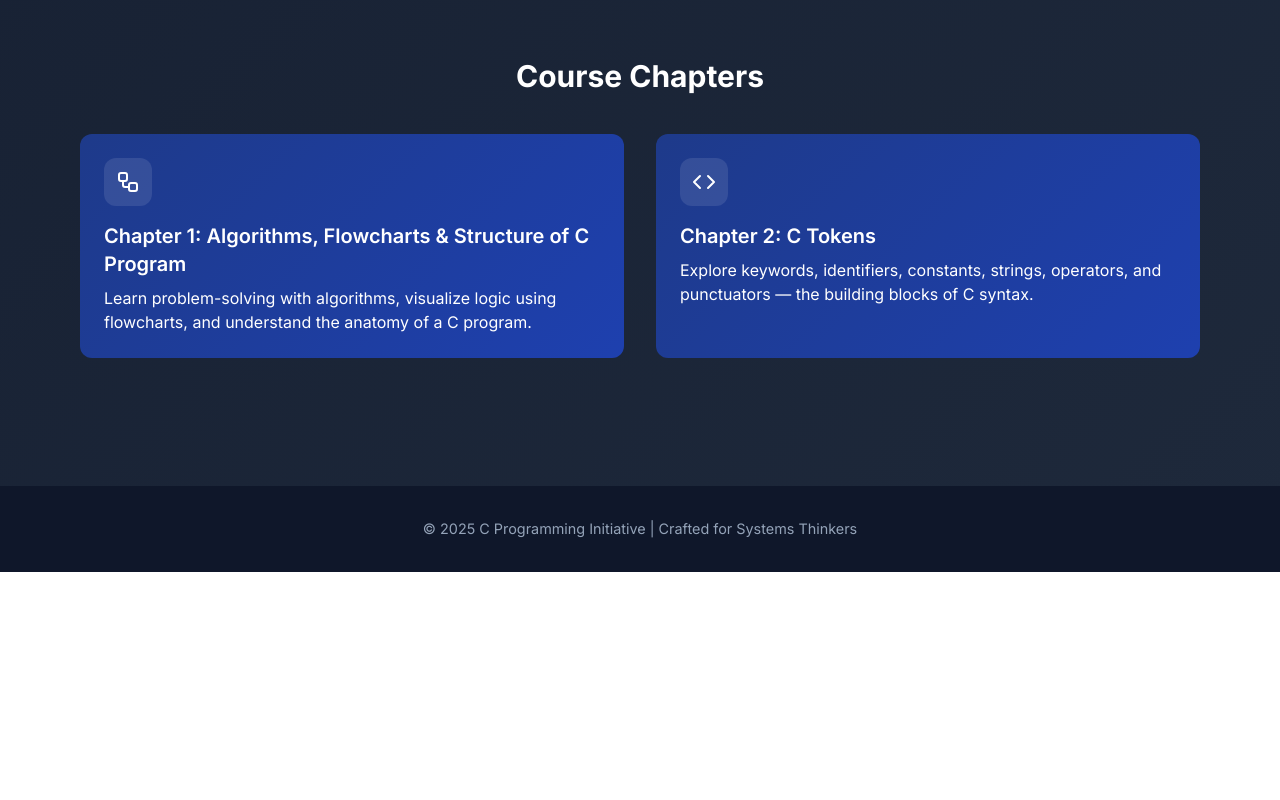
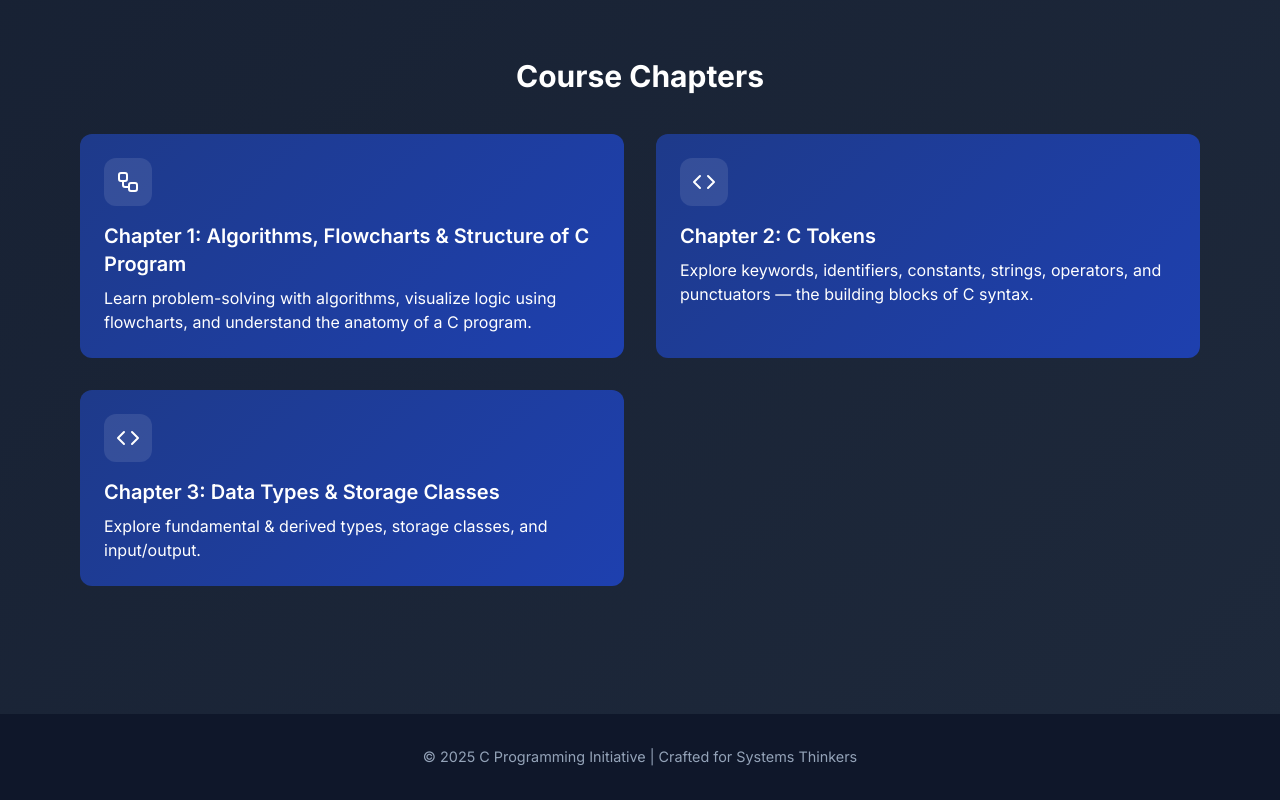
Before and after one commit to bharat215eee/c-book, a plain HTML site: page index.html in a window 1280 px wide. Shown: the part 2981-3781 px from the top of the page. Before the commit the page ends 3553 px from the top, so only its background shows below. Drawn offline with nearby package versions, Linux system fonts and the light colour scheme.

Commit message:
Update index.html

```diff
--- a/index.html
+++ b/index.html
@@ -258,6 +258,15 @@
                     <p>Explore keywords, identifiers, constants, strings, operators, and punctuators — the building blocks of C syntax.</p>
                 </a>
 
+                <!-- Chapter 3 -->
+                <a href="chapters/chapter3.html" class="chapter-card p-6 text-white hover:shadow-2xl opacity-90" data-aos="fade-up" data-aos-delay="100">
+                    <div class="chapter-icon">
+                        <i data-lucide="code"></i>
+                    </div>
+                    <h4 class="text-xl font-semibold mb-2">Chapter 3: Data Types & Storage Classes</h4>
+                    <p>Explore fundamental & derived types, storage classes, and input/output.</p>
+                </a>
+
             </div>
         </section>
     </main>
```
